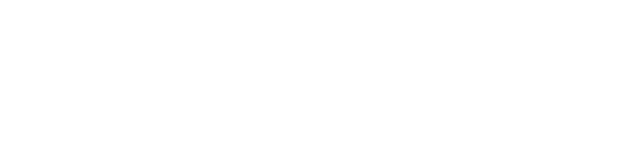
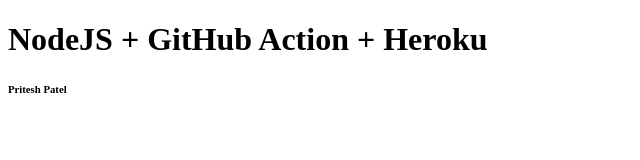
Before and after one commit to pnp2484/node_express_github_pages_action, a website: page src/index.html in a window 1280 px wide. Shown: the whole page, without its empty margins (0-640 px from the left). Drawn offline with Linux system fonts and the light colour scheme.

Commit message:
HTML file update

```diff
--- a/src/index.html
+++ b/src/index.html
@@ -8,6 +8,7 @@
 </head>
 <script src="../dist/main.js"></script>
 <body>
-
+    <h1>NodeJS + GitHub Action + Heroku</h1>
+    <h6>Pritesh Patel</h6>
 </body>
 </html>
```
